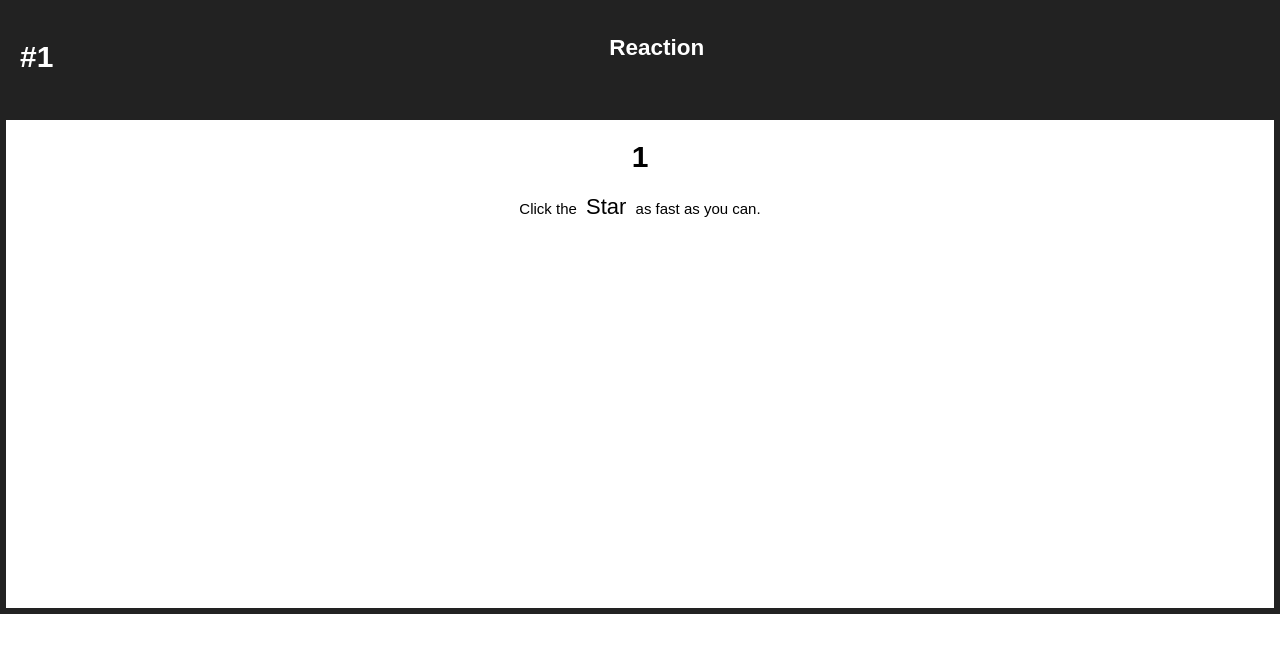
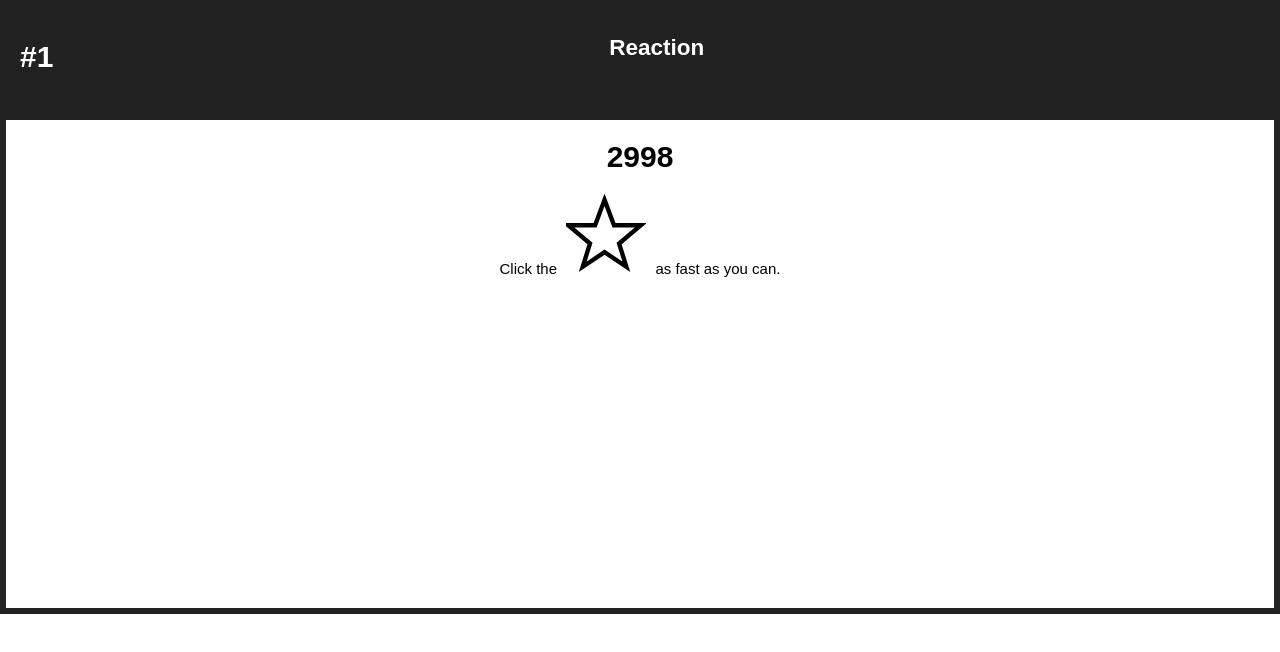
Before and after one commit to olefrank/reaction, a React (Create React App) app: page / in a window 1280 px wide. Both pictures are taken after a click on the button "Start". Shown: the top 652 px of the page. Built offline with nearby package versions, Linux system fonts and the light colour scheme.

Commit message:
refactor Introduction: show shape instead of shapename, add backlog.txt file

```diff
--- a/src/components/Element/Element.js
+++ b/src/components/Element/Element.js
@@ -12,25 +12,29 @@ class Element extends Component {
   componentDidMount() {
     const { containerDimensions } = this.props;
 
-    // calculate position
-    const { left, top } = this.calcElementPosition(containerDimensions);
-    this.setState({ left, top });
+    // if containerDimensions given
+    if (containerDimensions) {
+      // calculate position
+      const { left, top } = this.calcElementPosition(containerDimensions);
+      this.setState({ left, top });
+    }
   }
 
   render() {
-    const { shape, onClick, correct } = this.props;
+    const { shape, onClick, correct, containerDimensions } = this.props;
     const { left, top } = this.state;
 
     return (
-      <div
+      <span
         className="Element"
-        style={{ left, top }}
+        // position absolute relative to container (if given)
+        style={{ position: containerDimensions && "absolute", left, top }}
         onClick={() => {
           onClick(correct);
         }}
       >
         {this.renderShape(shape)}
-      </div>
+      </span>
     );
   }
 
--- a/src/components/Element/Element.scss
+++ b/src/components/Element/Element.scss
@@ -1,6 +1,4 @@
 .Element {
-  position: absolute;
-
   &:hover {
     cursor: pointer;
   }
--- a/src/components/Test/Introduction.js
+++ b/src/components/Test/Introduction.js
@@ -1,10 +1,11 @@
 import React, { Component } from "react";
+import Element from "../Element/Element";
 import PropTypes from "prop-types";
 import "./Introduction.css";
 
 class Introduction extends Component {
   state = {
-    countdown: 3,
+    countdown: 3000,
     timer: undefined
   };
 
@@ -33,8 +34,11 @@ class Introduction extends Component {
       <div className="Introduction">
         <h1>{countdown}</h1>
         <p>
-          Click the <span className="Introduction__correct">{shape}</span> as
-          fast as you can.
+          Click the{" "}
+          <span className="Introduction__correct">
+            <Element shape={shape} />
+          </span>{" "}
+          as fast as you can.
         </p>
       </div>
     );
--- a/src/components/Test/Test.js
+++ b/src/components/Test/Test.js
@@ -52,7 +52,7 @@ class Test extends Component {
       </div>
     );
   }
-
+  n;
   /**
    * Handle game start (after introduction)
    */
```
Also changed, not shown: backlog.txt (added).
